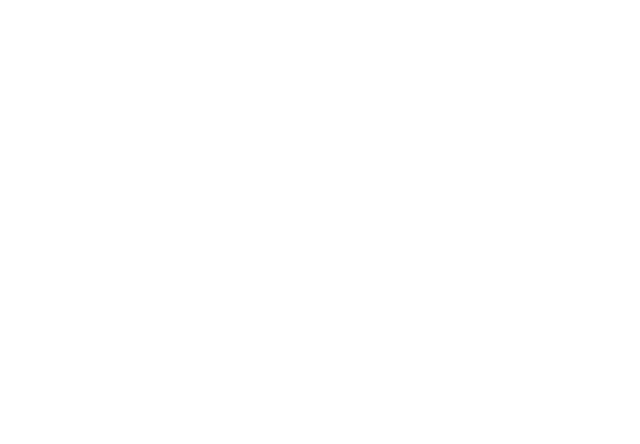
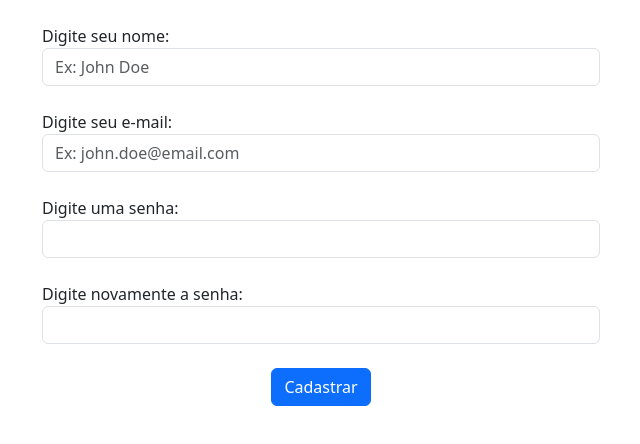
Before and after one commit to MatheusCastro37/base-typescript, a website with bundled scripts: page index.html in a window 1280 px wide. Shown: the whole page, without its empty margins (319-959 px from the left). Built offline with nearby package versions, Linux system fonts and the light colour scheme.

Commit message:
feat: cadastro de usuario

```diff
--- a/index.html
+++ b/index.html
@@ -4,7 +4,62 @@
     <meta charset="UTF-8" />
     <meta name="viewport" content="width=device-width, initial-scale=1.0" />
     <title>Base do Typescript</title>
+    <link
+      href="https://cdn.jsdelivr.net/npm/bootstrap@5.3.3/dist/css/bootstrap.min.css"
+      rel="stylesheet"
+      integrity="sha384-QWTKZyjpPEjISv5WaRU9OFeRpok6YctnYmDr5pNlyT2bRjXh0JMhjY6hW+ALEwIH"
+      crossorigin="anonymous"
+    />
   </head>
-  <body></body>
-  <script type="module" src="./dist/js/app.js"></script>
+  <body>
+    <div class="container">
+      <form class="form-submit d-flex flex-column align-items-center mt-4">
+        <div class="mb-3 w-50">
+          <label for="input-name" class="form-label w-100">
+            Digite seu nome:
+            <input
+              type="text"
+              class="form-control"
+              id="input-name"
+              placeholder="Ex: John Doe"
+            />
+          </label>
+        </div>
+
+        <div class="mb-3 w-50">
+          <label for="input-email" class="form-label w-100">
+            Digite seu e-mail:
+            <input
+              type="text"
+              class="form-control"
+              id="input-email"
+              placeholder="Ex: john.doe@email.com"
+            />
+          </label>
+        </div>
+
+        <div class="mb-3 w-50">
+          <label for="input-password" class="form-label w-100">
+            Digite uma senha:
+            <input type="text" class="form-control" id="input-password" />
+          </label>
+        </div>
+
+        <div class="mb-3 w-50">
+          <label for="input-confirm-password" class="form-label w-100">
+            Digite novamente a senha:
+            <input
+              type="text"
+              class="form-control"
+              id="input-confirm-password"
+            />
+          </label>
+        </div>
+        <div class="col-12 text-center">
+          <button type="submit" class="btn btn-primary">Cadastrar</button>
+        </div>
+      </form>
+    </div>
+  </body>
+  <script src="./dist/js/index.js"></script>
 </html>
```
